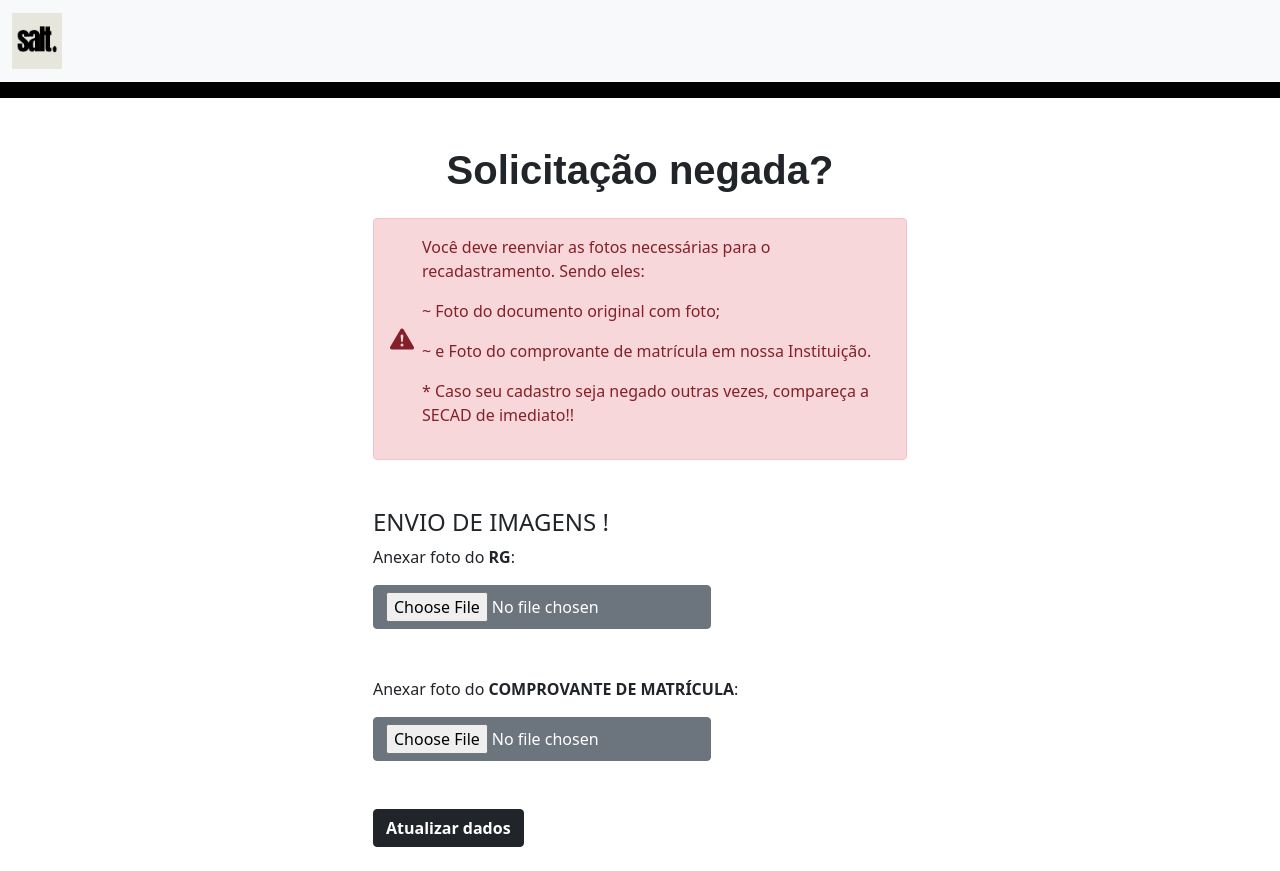
After one commit to prg-valel/Projeto_Salt, a Django app: page /recad/ in a window 1280 px wide. The commit adds this page. Run offline with Django 5.2, Linux system fonts and the light colour scheme.

Commit message:
version actuale

```diff
--- a/projeto/myapp/templates/base.html
+++ b/projeto/myapp/templates/base.html
@@ -30,6 +30,8 @@
         {% endblock content %}
         {% block base %}
         {% endblock base %}
+        {% block cad %}
+        {% endblock cad %}
     </div>
 
     <script src="https://cdn.jsdelivr.net/npm/bootstrap@5.0.2/dist/js/bootstrap.bundle.min.js"
--- a/projeto/myapp/templates/cadastro.html
+++ b/projeto/myapp/templates/cadastro.html
@@ -6,7 +6,7 @@
         <div class="row justify-content-center">
             <div class="col-md-6">
                 <h1 class="mb-4" style="font-family: 'Arial', sans-serif;"><center><strong>Cadastro do usuário</strong></center></h1>
-                <form method="POST">
+                <form method="POST" enctype="multipart/form-data">
                     <svg xmlns="http://www.w3.org/2000/svg" style="display: none;">
                         <symbol id="check-circle-fill" fill="currentColor" viewBox="0 0 16 16">
                           <path d="M16 8A8 8 0 1 1 0 8a8 8 0 0 1 16 0zm-3.97-3.03a.75.75 0 0 0-1.08.022L7.477 9.417 5.384 7.323a.75.75 0 0 0-1.06 1.06L6.97 11.03a.75.75 0 0 0 1.079-.02l3.992-4.99a.75.75 0 0 0-.01-1.05z"/>
@@ -76,7 +76,6 @@
                         <label for="senha" class="form-label">Senha</label>
                         <input type="password" class="form-control" id="senha" name="senha" required>
                     </div>
-                    <center>
                         <div class="mt-5">
                             <h4> ENVIO DE IMAGENS !</h4>
                         </div>
@@ -89,7 +88,6 @@
                             <input class="btn btn-secondary" type="file" accept="image/png, image/gif, image/jpeg" name="imgcomp">
                         </div>
                         <button type="submit" class="btn btn-dark mb-4"><h5>ENVIAR SOLICITAÇÃO PARA ANÁLISE DE ABERTURA DE CADASTRO</h5></button>
-                    </center>
                 </form>
             </div>
         </div>
--- /dev/null
+++ b/projeto/myapp/templates/recad.html
@@ -0,0 +1,60 @@
+{% extends 'base.html' %}
+{% load static %}
+
+{% block title %} Recadastramento {% endblock title %}
+
+
+{% block cad %}
+
+<div class="container mt-5">
+  <div class="row justify-content-center">
+    <div class="col-md-6">
+      <h1 class="mb-4" style="font-family: 'Arial', sans-serif;">
+        <center><strong>Solicitação negada?</strong></center>
+      </h1>
+      <form method="POST">
+        <svg xmlns="http://www.w3.org/2000/svg" style="display: none;">
+          <symbol id="check-circle-fill" fill="currentColor" viewBox="0 0 16 16">
+            <path
+              d="M16 8A8 8 0 1 1 0 8a8 8 0 0 1 16 0zm-3.97-3.03a.75.75 0 0 0-1.08.022L7.477 9.417 5.384 7.323a.75.75 0 0 0-1.06 1.06L6.97 11.03a.75.75 0 0 0 1.079-.02l3.992-4.99a.75.75 0 0 0-.01-1.05z" />
+          </symbol>
+          <symbol id="info-fill" fill="currentColor" viewBox="0 0 16 16">
+            <path
+              d="M8 16A8 8 0 1 0 8 0a8 8 0 0 0 0 16zm.93-9.412-1 4.705c-.07.34.029.533.304.533.194 0 .487-.07.686-.246l-.088.416c-.287.346-.92.598-1.465.598-.703 0-1.002-.422-.808-1.319l.738-3.468c.064-.293.006-.399-.287-.47l-.451-.081.082-.381 2.29-.287zM8 5.5a1 1 0 1 1 0-2 1 1 0 0 1 0 2z" />
+          </symbol>
+          <symbol id="exclamation-triangle-fill" fill="currentColor" viewBox="0 0 16 16">
+            <path
+              d="M8.982 1.566a1.13 1.13 0 0 0-1.96 0L.165 13.233c-.457.778.091 1.767.98 1.767h13.713c.889 0 1.438-.99.98-1.767L8.982 1.566zM8 5c.535 0 .954.462.9.995l-.35 3.507a.552.552 0 0 1-1.1 0L7.1 5.995A.905.905 0 0 1 8 5zm.002 6a1 1 0 1 1 0 2 1 1 0 0 1 0-2z" />
+          </symbol>
+        </svg>
+        <div class="alert alert-danger d-flex align-items-center" role="alert">
+          <svg class="bi flex-shrink-0 me-2" width="24" height="24" role="img" aria-label="Danger:">
+            <use xlink:href="#exclamation-triangle-fill" />
+          </svg>
+          <div>
+            <p>Você deve reenviar as fotos necessárias para o recadastramento.
+              Sendo eles:</p>
+            <p> ~ Foto do documento original com foto;</p>
+            <p> ~ e Foto do comprovante de matrícula em nossa Instituição.</p>
+            <p>* Caso seu cadastro seja negado outras vezes, compareça a SECAD de imediato!!</p>
+          </div>
+        </div>
+        {% csrf_token %}
+        <div class="mt-5">
+          <h4> ENVIO DE IMAGENS !</h4>
+        </div>
+        <div class="mb-5">
+          <p>Anexar foto do <strong>RG</strong>:</p>
+          <input class="btn btn-secondary" type="file" accept="image/png, image/gif, image/jpeg" name="imgrg">
+        </div>
+        <div class="mb-5">
+          <p>Anexar foto do <strong>COMPROVANTE DE MATRÍCULA</strong>:</p>
+          <input class="btn btn-secondary" type="file" accept="image/png, image/gif, image/jpeg" name="imgcomp">
+        </div>
+        <button type="submit" class="btn btn-dark mb-4"><strong>Atualizar dados</strong></button>
+      </form>
+    </div>
+  </div>
+</div>
+
+{% endblock cad %}
--- a/projeto/myapp/templates/table.html
+++ b/projeto/myapp/templates/table.html
@@ -106,13 +106,16 @@
                                 cadastrou, <a href="/cadastro">clique aqui para se cadastrar</a>.</li>
                             <li class="list-group-item">Após o cadastro, você pode verificar a situação atual da sua
                                 solicitação. <a href="/login_user">Clique aqui para conferir a situação atual</a>.</li>
+                            <li class="list-group-item"> Seu cadastro foi <strong>negado</strong>?<a
+                                    href="/login_user">Clique aqui para fazer o recadastramento</a>.</li>
                             <li class="list-group-item">Compareça ao local do restaurante no horário agendado para
                                 retirar
                                 sua refeição. E apresente a numeração do seu cartão.</li>
                             <li class="list-group-item">Aproveite sua refeição e repita o processo sempre que desejar
                                 uma
                                 refeição saborosa e equilibrada!</li>
-                            <li class="list-group-item"> <a href="https://www.ufmt.br/">Site da nossa universidade</a>, veja novas publicações!</li>
+                            <li class="list-group-item"> <a href="https://www.ufmt.br/">Site da nossa universidade</a>,
+                                veja novas publicações!</li>
                         </ol>
                     </div>
                     <div class="card-footer bg-transparent border-top-0 text-center">
--- a/projeto/myapp/templates/vision_admin.html
+++ b/projeto/myapp/templates/vision_admin.html
@@ -87,7 +87,7 @@
                     </div>
                     <div class="row mt-3">
                         <div class="col-md-20 d-flex justify-content-end">
-                            <a href="#" class="btn btn-primary">Visualizar</a>
+                            <a href="/visual/{{estudante.id}}" class="btn btn-primary">Visualizar</a>
                             <a href="/aprovar/{{estudante.id}}" class="btn btn-success">APROVAR</a>
                             <a href="/negar/{{estudante.id}}" class="btn btn-danger">NEGAR</a>
                         </div>
--- a/projeto/myapp/views.py
+++ b/projeto/myapp/views.py
@@ -12,6 +12,12 @@ def index(request):
 def plataform_page(request):
     return render(request, 'plataform.html')
 
+def visual_page(request, id):
+    estudante = Estudante.objects.get(id=id)
+    return render(request, 'visual.html', {
+        'estudante': estudante
+    })
+
 @login_required(login_url='/login_user')
 def aprovar(request, id):
     if Estudante.objects.filter(user=request.user).exists():
@@ -20,6 +26,10 @@ def aprovar(request, id):
     estudante.status = 1
     estudante.save()
     return HttpResponseRedirect('/vision_admin')
+
+def recad_page(request):
+    return render(request, 'recad.html')
+
 
 @login_required(login_url='/login_user')
 def negar(request, id):
@@ -123,6 +133,8 @@ def cadastro_page(request):
         perfil.rg = rg
         perfil.campus = campus
         perfil.curso = curso
+        perfil.imgrg = request.FILES['imgrg']
+        perfil.imgcomp = request.FILES['imgcomp']
         perfil.save()
 
         return HttpResponseRedirect('/plataform')
--- a/projeto/projeto/urls.py
+++ b/projeto/projeto/urls.py
@@ -18,6 +18,8 @@ urlpatterns = [
     path("vision_user/", views.vision_user_page),
     path("vision_admin/", views.vision_admin_page),
     path("logout/", views.logout_page),
+    path("recad/", views.recad_page),
+    path("visual/<int:id>", views.visual_page ),
 ]
 
 if settings.DEBUG:
```
Also changed, not shown: projeto/myapp/templates/vision_user.html (+28 -3 lines), projeto/myapp/templates/visual.html (added, +8 -0 lines), projeto/myapp/static/user.png (deleted).
